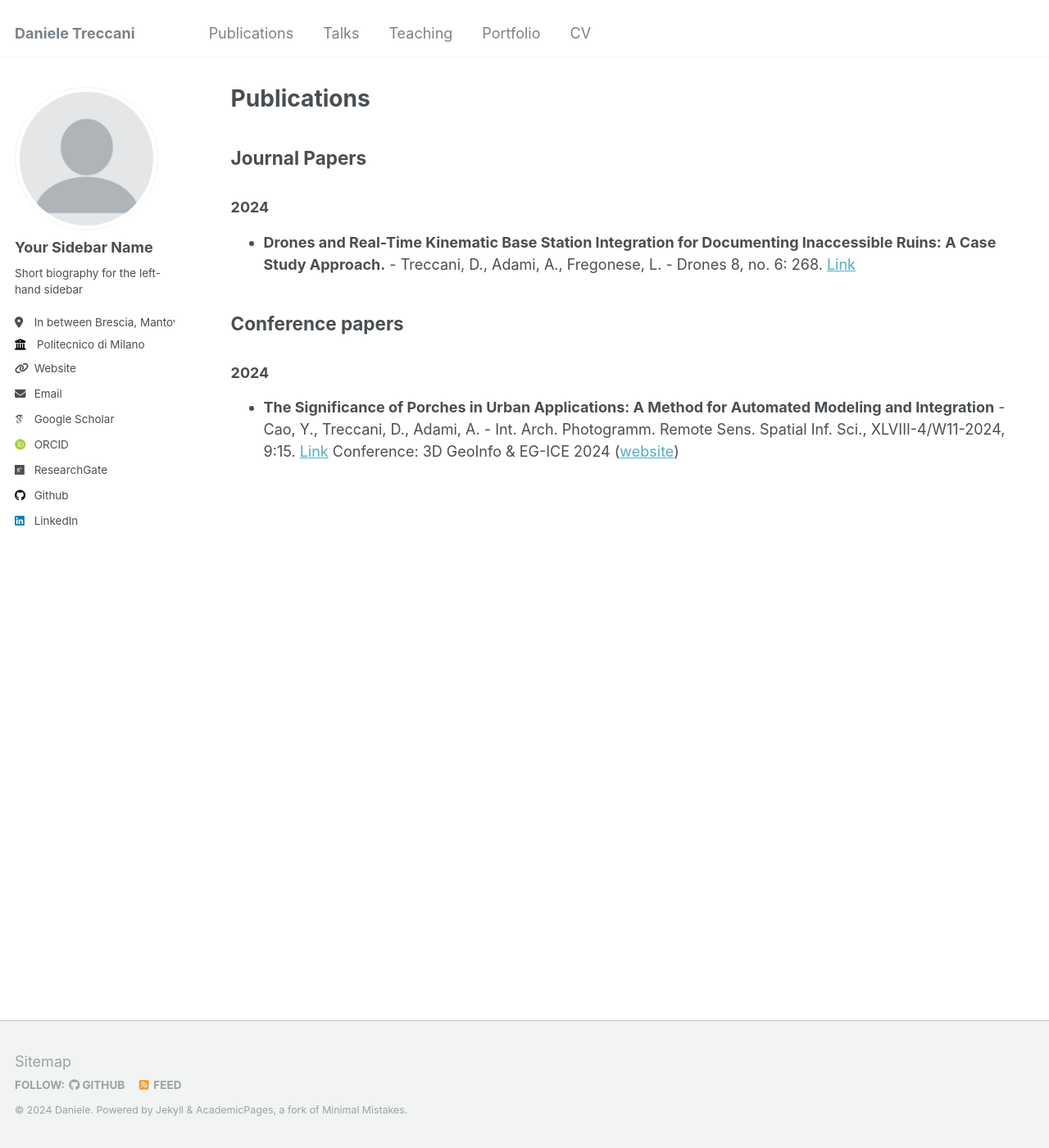
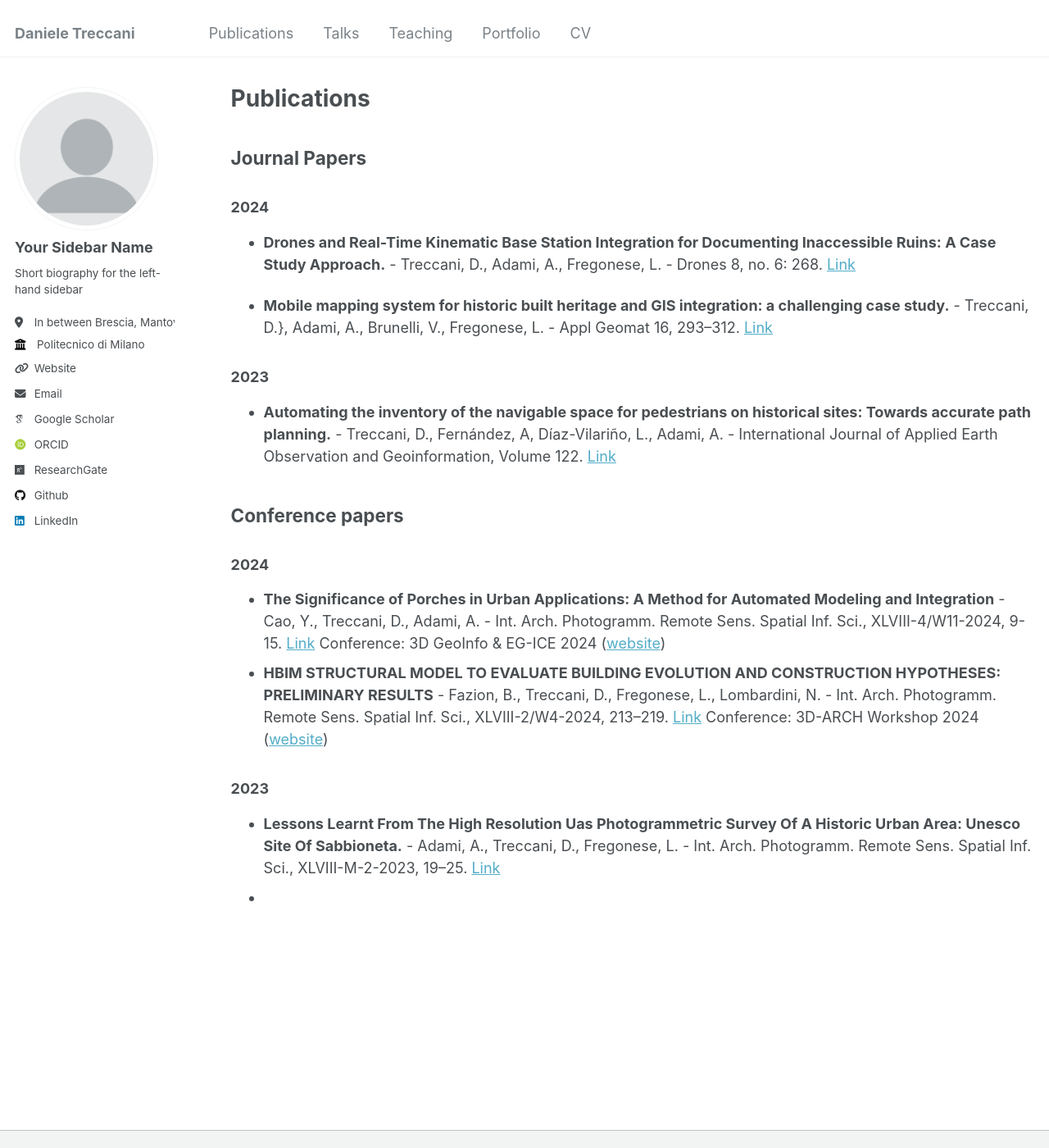
Before and after one commit to DanTRK/DanTRK.github.io, a Jekyll site: the page built from _pages/publications.md, in a window 1280 px wide and 1400 px high. Shown: the whole window at 82% size. Built offline with Jekyll 4.4.1, drawn with Linux system fonts in a browser that asks for light colours; some web fonts are replaced.

Commit message:
Update publications.md

```diff
--- a/_pages/publications.md
+++ b/_pages/publications.md
@@ -16,9 +16,19 @@ redirect_from:
 * **Drones and Real-Time Kinematic Base Station Integration for Documenting Inaccessible Ruins: A Case Study Approach.** - Treccani, D., Adami, A., Fregonese, L. - Drones 8, no. 6: 268.
 [Link](https://doi.org/10.3390/drones8060268)
 
+*  **Mobile mapping system for historic built heritage and GIS integration: a challenging case study.** - Treccani, D.}, Adami, A., Brunelli, V., Fregonese, L. - Appl Geomat 16, 293–312. [Link](https://doi.org/10.1007/s12518-024-00555-w)
+
+### 2023
+
+*  **Automating the inventory of the navigable space for pedestrians on historical sites: Towards accurate path planning.** - Treccani, D., Fernández, A, Díaz-Vilariño, L., Adami, A. - International Journal of Applied Earth Observation and Geoinformation, Volume 122. [Link](https://doi.org/10.1016/j.jag.2023.103400)
 
 
 ## Conference papers
 
 ### 2024
-* **The Significance of Porches in Urban Applications: A Method for Automated Modeling and Integration** - Cao, Y., Treccani, D., Adami, A. - Int. Arch. Photogramm. Remote Sens. Spatial Inf. Sci., XLVIII-4/W11-2024, 9:15. [Link](https://doi.org/10.5194/isprs-archives-XLVIII-4-W11-2024-9-2024) Conference: 3D GeoInfo & EG-ICE 2024 ([website](https://3dgeoinfoeg-ice.webs.uvigo.es/3dgeoinfo))
+* **The Significance of Porches in Urban Applications: A Method for Automated Modeling and Integration** - Cao, Y., Treccani, D., Adami, A. - Int. Arch. Photogramm. Remote Sens. Spatial Inf. Sci., XLVIII-4/W11-2024, 9-15. [Link](https://doi.org/10.5194/isprs-archives-XLVIII-4-W11-2024-9-2024)    Conference: 3D GeoInfo & EG-ICE 2024 ([website](https://3dgeoinfoeg-ice.webs.uvigo.es/3dgeoinfo))
+*  **HBIM STRUCTURAL MODEL TO EVALUATE BUILDING EVOLUTION AND CONSTRUCTION HYPOTHESES: PRELIMINARY RESULTS** - Fazion, B., Treccani, D., Fregonese, L., Lombardini, N. - Int. Arch. Photogramm. Remote Sens. Spatial Inf. Sci., XLVIII-2/W4-2024, 213–219. [Link](https://doi.org/10.5194/isprs-archives-XLVIII-2-W4-2024-213-2024)    Conference: 3D-ARCH Workshop 2024 ([website](https://3darch.fbk.eu/))
+
+### 2023
+* **Lessons Learnt From The High Resolution Uas Photogrammetric Survey Of A Historic Urban Area: Unesco Site Of Sabbioneta.** - Adami, A., Treccani, D.,  Fregonese, L. -  Int. Arch. Photogramm. Remote Sens. Spatial Inf. Sci., XLVIII-M-2-2023, 19–25. [Link](https://doi.org/10.5194/isprs-archives-XLVIII-M-2-2023-19-2023)
+*
```
